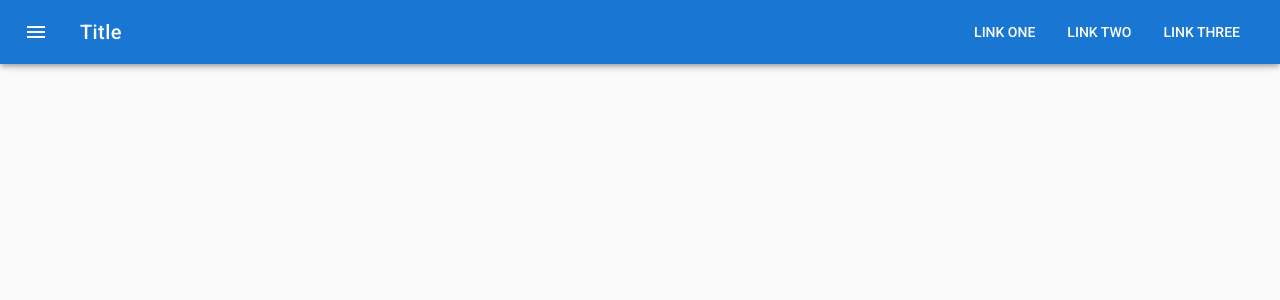
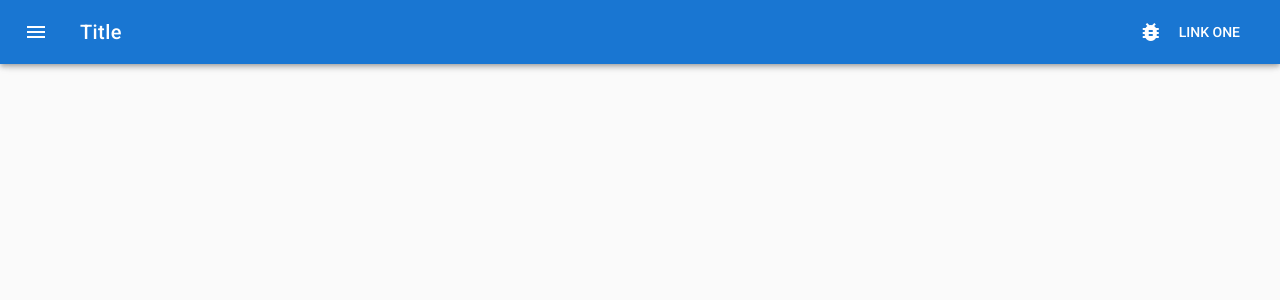
Before and after one commit to woodtick88/addProjectVue, a Vue app: page / in a window 1280 px wide. Shown: the top 300 px of the page. Built offline with nearby package versions, Linux system fonts and the light colour scheme.

Commit message:
update readme

```diff
--- a/src/App.vue
+++ b/src/App.vue
@@ -31,9 +31,10 @@
           <v-toolbar-title>Title</v-toolbar-title>
           <v-spacer></v-spacer>
           <v-toolbar-items class="hidden-sm-and-down">
-            <v-btn flat>Link One</v-btn>
-            <v-btn flat>Link Two</v-btn>
-            <v-btn flat>Link Three</v-btn>
+            <v-btn flat>
+                <v-icon left>bug_report</v-icon>
+                Link One
+            </v-btn>
           </v-toolbar-items>
 
       </v-toolbar>
```
Also changed, not shown: 1 other file (tests, documents, lock files or other folders).
